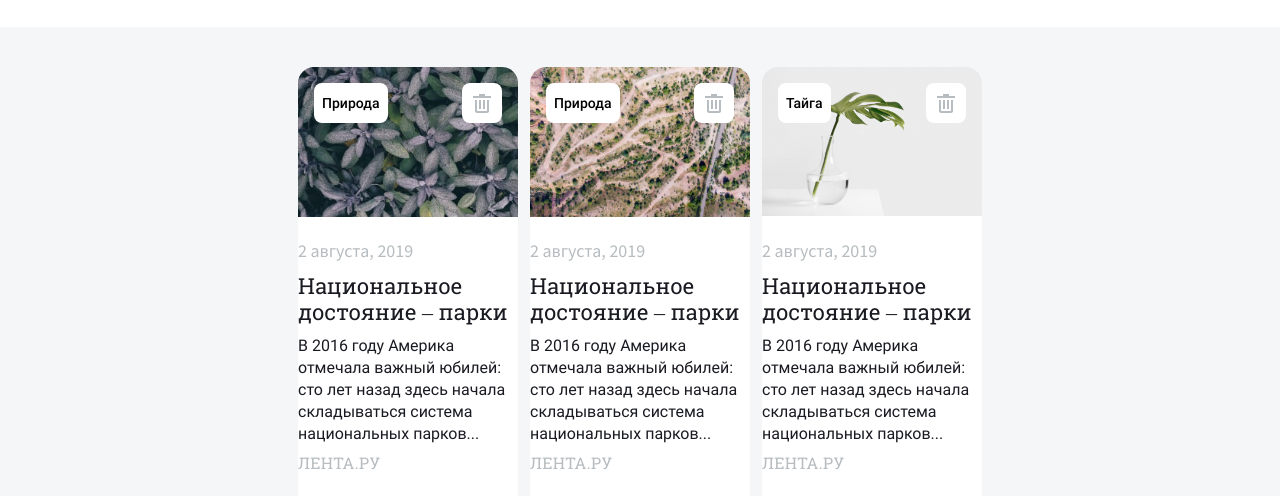
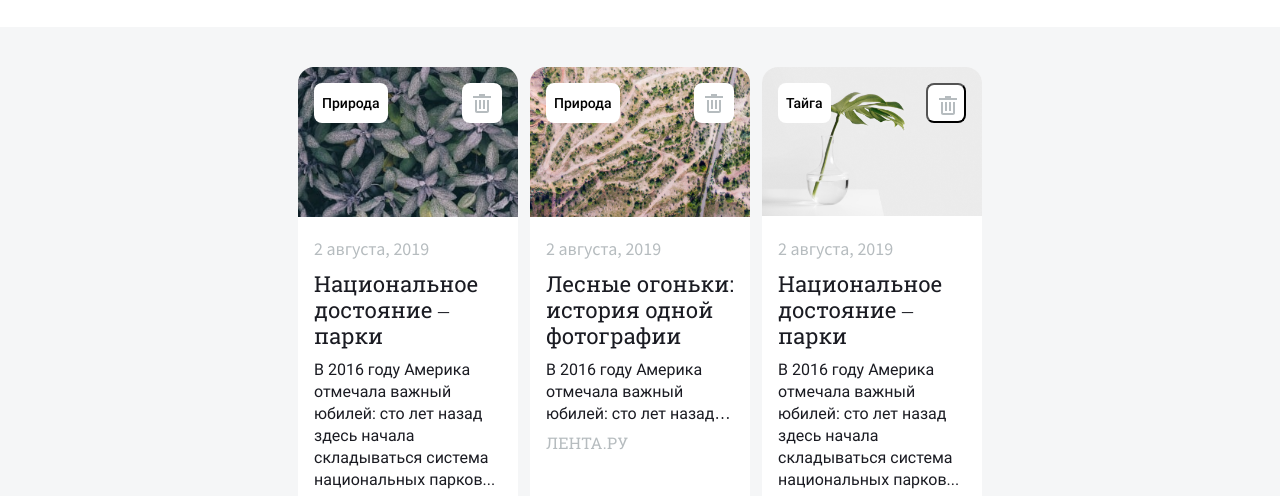
Before and after one commit to Alexandr-exe/news-explorer-frontend-diplom, a website built with webpack: page src/mySaved.html in a window 1280 px wide. Shown: the part 254-750 px from the top of the page. Built offline with nearby package versions, Linux system fonts and the light colour scheme.

Commit message:
установка фавикон

```diff
--- a/src/block/card/__content/card__content.css
+++ b/src/block/card/__content/card__content.css
@@ -2,5 +2,9 @@
   position: relative;
   box-sizing: border-box;
   padding: 16px;
+
   text-decoration: none;
+  display: flex;
+  flex-direction: column;
+  align-content: space-between;
 }
--- a/src/block/card/__delete/card__delete.css
+++ b/src/block/card/__delete/card__delete.css
@@ -9,6 +9,7 @@
   box-sizing: border-box;
   padding: 8px;
   cursor: pointer;
+  z-index: 2;
 }
 
 @media screen and (min-width:1440px) {
--- /dev/null
+++ b/src/block/card/__icon/card__icon.css
@@ -0,0 +1,3 @@
+.card__icon{
+  z-index: -1;
+}
--- a/src/block/card/card.css
+++ b/src/block/card/card.css
@@ -9,6 +9,7 @@
 @import './__text/card__text.css';
 @import './__sourse/card__sourse.css';
 @import './__img/card__img.css';
+@import './__icon/card__icon.css';
 
 .card{
   border-radius: 16px;
--- a/src/index.js
+++ b/src/index.js
@@ -1 +1,5 @@
 import './index.css'
+
+document.addEventListener('click',(event)=>{
+  console.log(event.target)
+})
--- a/src/mySaved.html
+++ b/src/mySaved.html
@@ -6,6 +6,7 @@
   <meta name="viewport" content="width=device-width, initial-scale=1.0">
   <title>Document</title>
   <link rel="stylesheet" href="<%=htmlWebpackPlugin.files.css %>">
+  <link rel="icon" href="<%=require('./images/favicon.png')%>">
 </head>
 
 <body>
@@ -61,7 +62,8 @@
           <figure class="card__header">
             <img class="card__img" src="<%=require('./images/image_08-min.jpg')%>" alt="фото статьи">
             <span class="card__delete">
-              <svg width="24" height="24" viewBox="0 0 24 24" fill="none" xmlns="http://www.w3.org/2000/svg">
+              <svg class="card__icon" width="24" height="24" viewBox="0 0 24 24" fill="none"
+                xmlns="http://www.w3.org/2000/svg">
                 <path fill-rule="evenodd" clip-rule="evenodd"
                   d="M15 3H9V5H3V7H21V5H15V3ZM5 9V20C5 21.1046 5.89543 22 7 22H17C18.1046 22 19 21.1046 19 20V9H17V20H7V9H5ZM9 9L9 18H11L11 9H9ZM13 9V18H15V9H13Z"
                   fill="#B6BCBF" />
@@ -91,22 +93,21 @@
           </figure>
           <a href="#2" class="card__content">
             <p class="card__date">2 августа, 2019</p>
-            <p class="card__title">Национальное достояние – парки</p>
-            <p class="card__text">В 2016 году Америка отмечала важный юбилей: сто лет назад здесь начала складываться
-              система национальных парков...</p>
+            <p class="card__title">Лесные огоньки: история одной фотографии</p>
+            <p class="card__text">В 2016 году Америка отмечала важный юбилей: сто лет назад&#8230;</p>
             <p class="card__sourse">Лента.ру</p>
           </a>
         </div>
         <div class="card">
           <figure class="card__header">
             <img class="card__img" src="<%=require('./images/image_05.jpg')%>" alt="фото статьи">
-            <span class="card__delete">
+            <button class="card__delete">
               <svg width="24" height="24" viewBox="0 0 24 24" fill="none" xmlns="http://www.w3.org/2000/svg">
                 <path fill-rule="evenodd" clip-rule="evenodd"
                   d="M15 3H9V5H3V7H21V5H15V3ZM5 9V20C5 21.1046 5.89543 22 7 22H17C18.1046 22 19 21.1046 19 20V9H17V20H7V9H5ZM9 9L9 18H11L11 9H9ZM13 9V18H15V9H13Z"
                   fill="#B6BCBF" />
               </svg>
-            </span>
+            </button>
             <span class="card__tag">Тайга</span>
           </figure>
           <a href="#3" class="card__content">
```
Also changed, not shown: src/index.html (+1 -0 lines), src/images/favicon.png (added).
